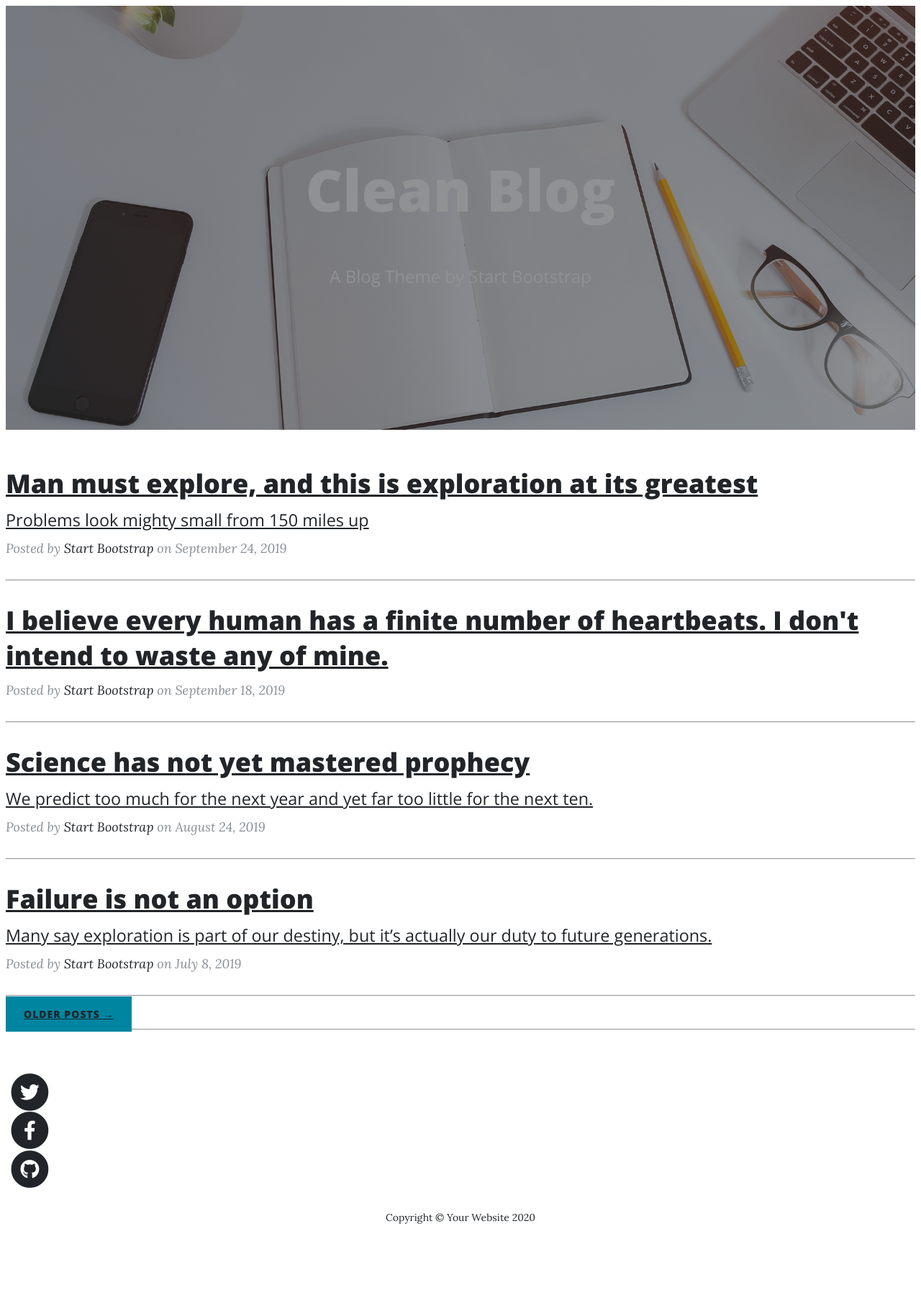
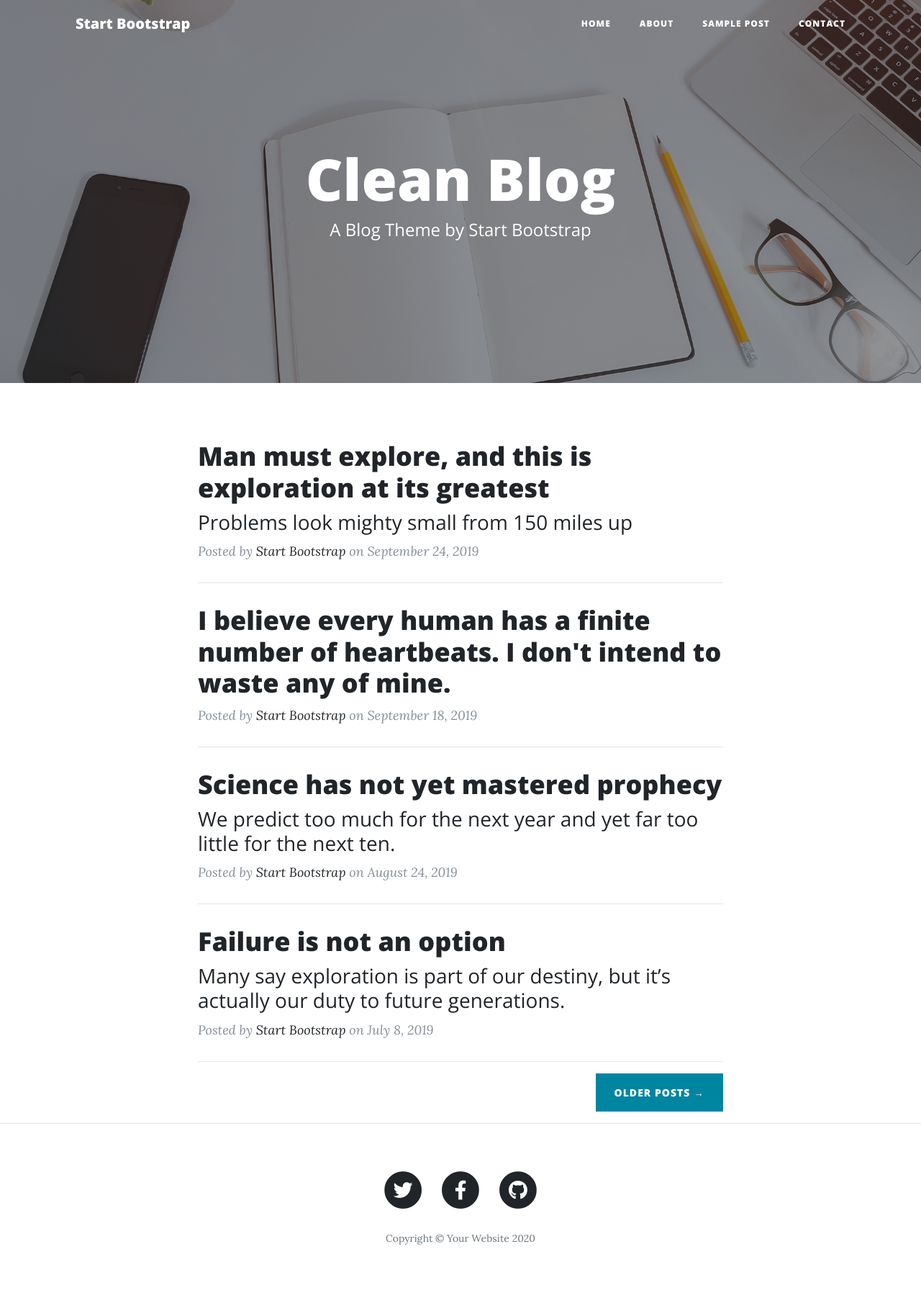
Before and after one commit to zahrakoohestani/blog, a Django app: page / in a window 1280 px wide. Shown: the whole page at 72% size. Before the commit the page ends 1700 px from the top, so only its background shows below. Run offline with Django 3.2, Linux system fonts and the light colour scheme; some libraries are stand-ins or nearby versions.

Commit message:
edition of template

```diff
--- a/myProject/Blog/templates/Blog/home.html
+++ b/myProject/Blog/templates/Blog/home.html
@@ -1,4 +1,3 @@
-{% load static %}
 <!DOCTYPE html>
 <html lang="en">
 
@@ -12,15 +11,15 @@
     <title>Clean Blog - Start Bootstrap Theme</title>
 
     <!-- Bootstrap core CSS -->
-    <link href="{% static 'Blog/vendor/fontawesome-free/css/all.min.css' %}" rel="stylesheet">
+    <link href="static/Blog/vendor/bootstrap/css/bootstrap.min.css" rel="stylesheet">
 
     <!-- Custom fonts for this template -->
-    <link href="{% static 'Blog/vendor/fontawesome-free/css/all.min.css' %}" rel="stylesheet" type="text/css">
+    <link href="static/Blog/vendor/fontawesome-free/css/all.min.css" rel="stylesheet" type="text/css">
     <link href='https://fonts.googleapis.com/css?family=Lora:400,700,400italic,700italic' rel='stylesheet' type='text/css'>
     <link href='https://fonts.googleapis.com/css?family=Open+Sans:300italic,400italic,600italic,700italic,800italic,400,300,600,700,800' rel='stylesheet' type='text/css'>
 
     <!-- Custom styles for this template -->
-    <link href="{% static 'Blog/css/clean-blog.min.css' %}" rel="stylesheet">
+    <link href="static/Blog/css/clean-blog.min.css" rel="stylesheet">
 
 </head>
 
@@ -169,11 +168,11 @@
     </footer>
 
     <!-- Bootstrap core JavaScript -->
-    <script src="{% static 'vendor/jquery/jquery.min.js' %}"></script>
-    <script src="{% static 'vendor/bootstrap/js/bootstrap.bundle.min.js' %}"></script>
+    <script src="static/Blog/vendor/jquery/jquery.min.js"></script>
+    <script src="static/Blog/vendor/bootstrap/js/bootstrap.bundle.min.js"></script>
 
     <!-- Custom scripts for this template -->
-    <script src="{% static 'js/clean-blog.min.js' %}"></script>
+    <script src="static/Blog/js/clean-blog.min.js"></script>
 
 </body>
 
--- a/myProject/myProject/settings.py
+++ b/myProject/myProject/settings.py
@@ -26,7 +26,6 @@ SECRET_KEY = '+0ofh!=1=1hg$lcghbpg#0i7p#(1q6*)q68t*v8*-e!w=--$iw'
 DEBUG = True
 
 ALLOWED_HOSTS = []
-
 
 # Application definition
 
```
Also changed, not shown: myProject/Blog/templates/Blog/single.html (+6 -3 lines).
